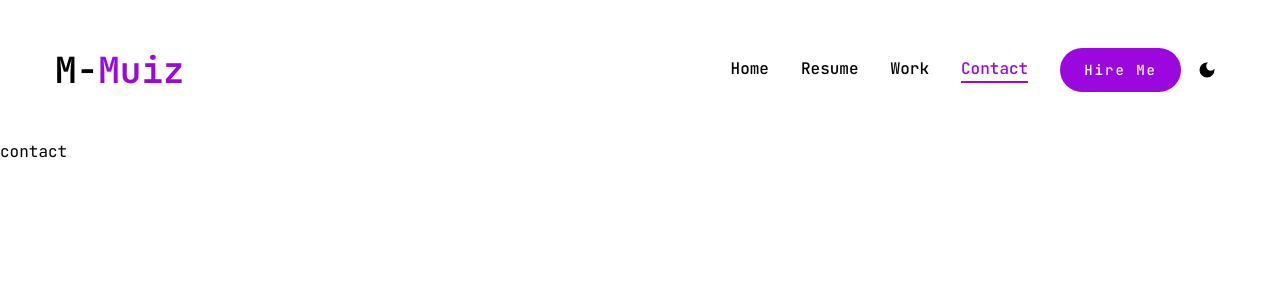
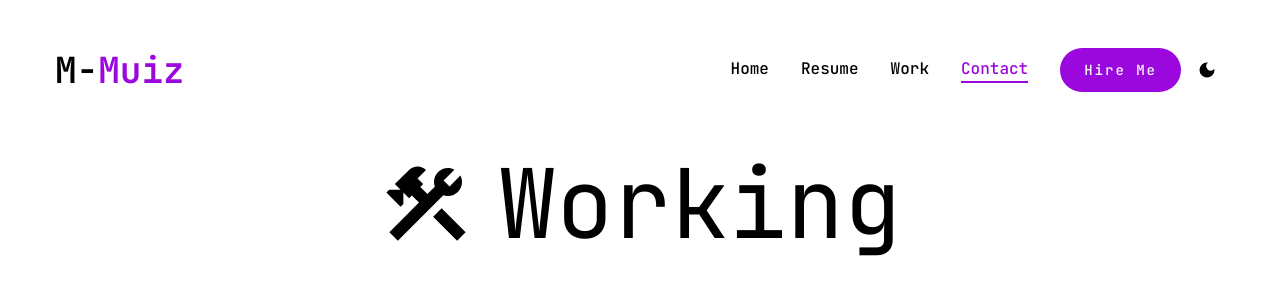
Before and after one commit to M-Muiz/Full_Stack-Portfolio, a Next.js app: page /contact in a window 1280 px wide. Shown: the top 300 px of the page. Built offline with nearby package versions, Linux system fonts and the light colour scheme.

Commit message:
working on contact page

```diff
--- a/src/app/contact/page.tsx
+++ b/src/app/contact/page.tsx
@@ -5,13 +5,15 @@ import { Input } from "@/components/ui/input";
 import { Textarea } from "@/components/ui/textarea";
 
 import { Select, SelectContent, SelectGroup, SelectItem, SelectLabel, SelectTrigger, SelectValue } from "@/components/ui/select";
+import { MdOutlineConstruction } from "react-icons/md";
 
 
 
 const page = () => {
   return (
-    <div>
-      contact
+    <div className="flex gap-6 mt-4 text-4xl xl:text-8xl justify-center">
+      <MdOutlineConstruction />
+      Working
     </div>
   )
 }
```
